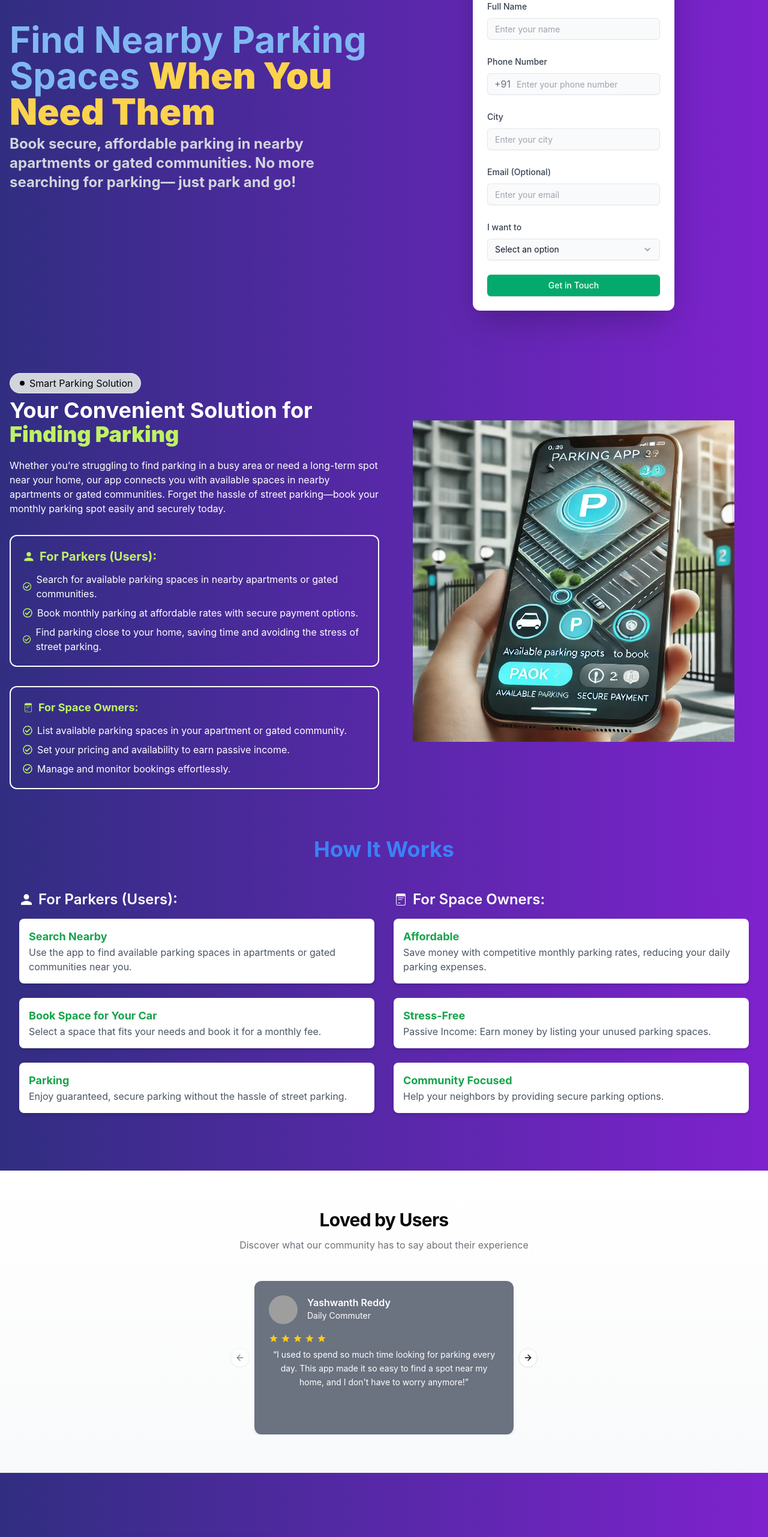
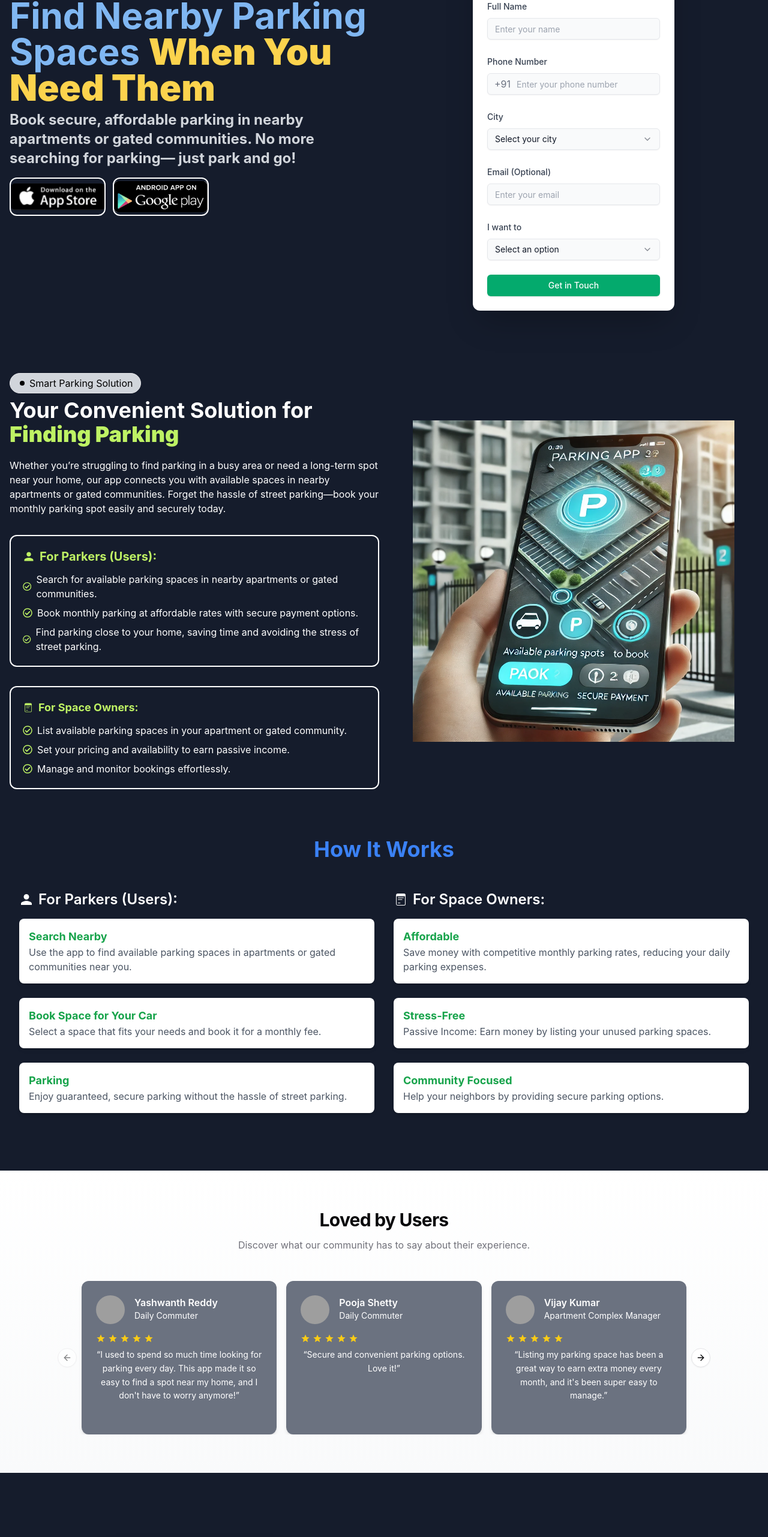
Before and after one commit to yashwanth-yenugu/park-vaahan-web, a React (Vite) app: page / in a window 1280 px wide. Shown: the part 234-2797 px from the top of the page at 60% size. Built offline with nearby package versions, Linux system fonts and the light colour scheme; grey boxes are pictures that could not be loaded.

Commit message:
mobile number updated

```diff
--- a/src/components/Footer/Footer.tsx
+++ b/src/components/Footer/Footer.tsx
@@ -12,12 +12,16 @@ const Footer = () => {
               <img src="parkvaahan-logo.png" alt="ParkVahan Logo" className="h-14" />
             </a>
             <p className="text-white">Offering India's best parking spots at unbeatable prices.</p>
+            <div className="flex gap-3">
+  <img src="/apple-store.svg" alt="Apple Store" className="bg-black w-40 h-16 mt-4 border-2 border-white rounded-xl" />
+  <img src="/play-store.svg" alt="Play Store" className="bg-black  w-40 h-16 mt-4 border-2 border-white rounded-xl" />
+</div>
 
           </div>
           <div className="w-full md:w-1/4 px-4">
             <h3 className="text-3xl font-bold text-blue-300">Get in Touch</h3>
             <p><a href="mailto:connect@parkvaahan.in" className="text-white">connect@parkvaahan.in</a></p>
-            <p><a href="tel:+917899656711" className="text-white">+91 78996 56711 </a></p>
+            <p><a href="tel:+917899656711" className="text-white">+91 6360480998 </a></p>
             <p className="text-white">Madhapur, Hyderabad, India</p>
             <div className="flex space-x-4 mt-2">
             <a href=""><FaInstagram className="w-6 h-6 text-white" /></a>
--- a/src/components/Header/Header.tsx
+++ b/src/components/Header/Header.tsx
@@ -1,7 +1,7 @@
 
 import { Link } from "react-router-dom";
 const Header = () => {
-  const phoneNumber = "+91 78996 56711";
+  const phoneNumber = "+91 6360480998";
 
   return (
     <div>
--- a/src/components/Home/Home.tsx
+++ b/src/components/Home/Home.tsx
@@ -6,13 +6,14 @@ import { FaRegCheckCircle } from "react-icons/fa";
 import ParkingForm from "./ParkingForm";
 import Testimonials from "./Testimonials";
 
+
 const Home = () => {
 
 
 
 
   return (
-    <div className="bg-gradient-to-r from-indigo-900 to-purple-700 py-4">
+    <div className="bg-[#151c2c] py-4">
       <section className="section-1 pt-16 md:py-8">
         <div className="max-w-7xl mx-auto px-4">
           <div className="grid grid-cols-1 md:grid-cols-2 gap-4">
@@ -24,6 +25,11 @@ const Home = () => {
               Book secure, affordable parking in nearby apartments or gated communities.
               No more searching for parking— just park and go!
               </p>
+              <div className="flex gap-3">
+  <img src="/apple-store.svg" alt="Apple Store" className="w-40 h-16 mt-4 border-2 border-white rounded-xl" />
+  <img src="/play-store.svg" alt="Play Store" className="w-40 h-16 mt-4 border-2 border-white rounded-xl" />
+</div>
+
               </div>
           <div data-aos="fade-up" className="p-4 w-full flex flex-col justify-center" >
             <ParkingForm />
@@ -50,10 +56,11 @@ const Home = () => {
           </p>
         </div>
 
+
         <div>
       <div
 
-        className="mt-8 border-white border-2 p-[20px]  shadow-gray-50 rounded-xl hover:bg-slate-950 "
+        className="mt-8 border-white border-2 p-[20px]  shadow-gray-50 rounded-xl "
       >
         <h3 className="text-lime-300 text-xl font-bold mb-3 inline-flex items-center gap-2">
   <IoMdPerson /> For Parkers (Users):
@@ -72,7 +79,7 @@ const Home = () => {
       </div>
     </div>
 
-    <div className="mt-8 border-white border-2 p-[20px] shadow-gray-50 rounded-xl hover:bg-slate-950 ">
+    <div className="mt-8 border-white border-2 p-[20px] shadow-gray-50 rounded-xl ">
   <h3 className="text-lime-300 text-lg font-bold mb-3 inline-flex items-center gap-2">
     <CiMemoPad /> For Space Owners:
   </h3>
@@ -116,22 +123,22 @@ const Home = () => {
             <div className="space-y-6">
               <div className="flex items-center p-4 bg-white rounded-lg shadow-md hover:shadow-lg transition-transform transform hover:scale-105">
                 <div>
-                  <h6 data-aos="fade-up" className="text-lg font-bold text-green-600">Search Nearby</h6>
-                  <p data-aos="fade-up" className="text-gray-600">Use the app to find available parking spaces in apartments or gated communities near you.</p>
+                  <h6  className="text-lg font-bold text-green-600">Search Nearby</h6>
+                  <p className="text-gray-600">Use the app to find available parking spaces in apartments or gated communities near you.</p>
                 </div>
                 {/* <img src="search-logo.png" alt="Search Nearby Logo" className="w-20 h-auto ml-4" /> */}
               </div>
               <div  className="flex items-center p-4 bg-white rounded-lg shadow-md hover:shadow-lg transition-transform transform hover:scale-105">
                 <div>
-                  <h6 data-aos="fade-up"  className="text-lg font-bold text-green-600">Book Space for Your Car</h6>
-                  <p data-aos="fade-up"  className="text-gray-600">Select a space that fits your needs and book it for a monthly fee.</p>
+                  <h6  className="text-lg font-bold text-green-600">Book Space for Your Car</h6>
+                  <p   className="text-gray-600">Select a space that fits your needs and book it for a monthly fee.</p>
                 </div>
                 {/* <img src="book-space.png" alt="Book Space Logo" className="w-20 h-auto ml-4" /> */}
               </div>
               <div className="flex items-center p-4 bg-white rounded-lg shadow-md hover:shadow-lg transition-transform transform hover:scale-105">
                 <div>
-                  <h6 data-aos="fade-up"   className="text-lg font-bold text-green-600">Parking</h6>
-                  <p data-aos="fade-up"   className="text-gray-600">Enjoy guaranteed, secure parking without the hassle of street parking.</p>
+                  <h6  className="text-lg font-bold text-green-600">Parking</h6>
+                  <p    className="text-gray-600">Enjoy guaranteed, secure parking without the hassle of street parking.</p>
                 </div>
                 {/* <img src="parking-1.jpg" alt="Parking Logo" className="w-20 h-auto ml-4" /> */}
               </div>
@@ -144,22 +151,22 @@ const Home = () => {
             <div className="space-y-6">
               <div className="flex items-center p-4 bg-white rounded-lg shadow-md hover:shadow-lg transition-transform transform hover:scale-105">
                 <div>
-                  <h6 data-aos="fade-up" className="text-lg font-bold text-green-600">Affordable</h6>
-                  <p data-aos="fade-up"  className="text-gray-600">Save money with competitive monthly parking rates, reducing your daily parking expenses.</p>
+                  <h6  className="text-lg font-bold text-green-600">Affordable</h6>
+                  <p  className="text-gray-600">Save money with competitive monthly parking rates, reducing your daily parking expenses.</p>
                 </div>
                 {/* <img src="Affordable.jpg" alt="Affordable Logo" className="w-20 h-auto ml-4" /> */}
               </div>
               <div className="flex items-center p-4 bg-white rounded-lg shadow-md hover:shadow-lg transition-transform transform hover:scale-105">
                 <div>
-                  <h6 data-aos="fade-up"  className="text-lg font-bold text-green-600">Stress-Free</h6>
-                  <p data-aos="fade-up"  className="text-gray-600">Passive Income: Earn money by listing your unused parking spaces.</p>
+                  <h6   className="text-lg font-bold text-green-600">Stress-Free</h6>
+                  <p   className="text-gray-600">Passive Income: Earn money by listing your unused parking spaces.</p>
                 </div>
                 {/* <img src="stress-free.jpg" alt="Stress-Free Logo" className="w-20 h-auto ml-4" /> */}
               </div>
               <div className="flex items-center p-4 bg-white rounded-lg shadow-md hover:shadow-lg transition-transform transform hover:scale-105">
                 <div>
-                  <h6 data-aos="fade-up"  className="text-lg font-bold text-green-600">Community Focused</h6>
-                  <p  data-aos="fade-up" className="text-gray-600">Help your neighbors by providing secure parking options.</p>
+                  <h6  className="text-lg font-bold text-green-600">Community Focused</h6>
+                  <p  className="text-gray-600">Help your neighbors by providing secure parking options.</p>
                 </div>
                 {/* <img src="Community-Focused.jpg" alt="Community Focused Logo" className="w-20 h-auto ml-4" /> */}
               </div>
--- a/src/components/Home/ParkingForm.tsx
+++ b/src/components/Home/ParkingForm.tsx
@@ -13,7 +13,6 @@ import {
   FormLabel,
   FormMessage,
 } from "@/components/ui/form";
-import { Input } from "@/components/ui/input";
 import {
   Select,
   SelectContent,
@@ -21,6 +20,7 @@ import {
   SelectTrigger,
   SelectValue,
 } from "@/components/ui/select";
+import { Input } from "@/components/ui/input";
 
 // Validation Schema using Zod
 const formSchema = z.object({
@@ -35,11 +35,22 @@ const formSchema = z.object({
     .email("Please enter a valid email")
     .optional()
     .or(z.literal("")),
-  city: z.string().min(2, "City must be at least 2 characters"),
+  city: z.string().min(2, "Please select a city"),
   purpose: z.enum(["find", "list"], {
     required_error: "Please select your purpose",
   }),
 });
+
+const metroCities = [
+  "Mumbai",
+  "Delhi",
+  "Bangalore",
+  "Hyderabad",
+  "Chennai",
+  "Kolkata",
+  "Pune",
+  "Ahmedabad",
+];
 
 const ParkingForm = () => {
   const [isExpanded, setIsExpanded] = useState(true);
@@ -146,21 +157,31 @@ const ParkingForm = () => {
                   )}
                 />
 
-                {/* City Field */}
+                {/* City Dropdown */}
                 <FormField
                   control={form.control}
                   name="city"
                   render={({ field }) => (
                     <FormItem>
                       <FormLabel className="text-gray-700">City</FormLabel>
-                      <FormControl>
-                        <Input
-                          placeholder="Enter your city"
-                          autoComplete="off"
-                          {...field}
-                          className="bg-gray-50 border-gray-200 text-gray-900 placeholder:text-gray-400 focus:border-gray-400 transition-colors"
-                        />
-                      </FormControl>
+                      <Select onValueChange={field.onChange} defaultValue={field.value}>
+                        <FormControl>
+                          <SelectTrigger className="bg-gray-50 border-gray-200 text-gray-900 focus:border-gray-400 transition-colors">
+                            <SelectValue placeholder="Select your city" />
+                          </SelectTrigger>
+                        </FormControl>
+                        <SelectContent className="bg-white border-gray-200">
+                          {metroCities.map((city) => (
+                            <SelectItem
+                              key={city}
+                              value={city}
+                              className="text-gray-900 hover:bg-gray-100 focus:bg-gray-100 focus:text-gray-900 cursor-pointer"
+                            >
+                              {city}
+                            </SelectItem>
+                          ))}
+                        </SelectContent>
+                      </Select>
                       <FormMessage className="text-red-500" />
                     </FormItem>
                   )}
@@ -172,9 +193,7 @@ const ParkingForm = () => {
                   name="email"
                   render={({ field }) => (
                     <FormItem>
-                      <FormLabel className="text-gray-700">
-                        Email (Optional)
-                      </FormLabel>
+                      <FormLabel className="text-gray-700">Email (Optional)</FormLabel>
                       <FormControl>
                         <Input
                           placeholder="Enter your email"
@@ -196,28 +215,15 @@ const ParkingForm = () => {
                   render={({ field }) => (
                     <FormItem>
                       <FormLabel className="text-gray-700">I want to</FormLabel>
-                      <Select
-                        onValueChange={field.onChange}
-                        defaultValue={field.value}
-                      >
+                      <Select onValueChange={field.onChange} defaultValue={field.value}>
                         <FormControl>
                           <SelectTrigger className="bg-gray-50 border-gray-200 text-gray-900 focus:border-gray-400 transition-colors">
                             <SelectValue placeholder="Select an option" />
                           </SelectTrigger>
                         </FormControl>
                         <SelectContent className="bg-white border-gray-200">
-                          <SelectItem
-                            value="find"
-                            className="text-gray-900 hover:bg-gray-100 focus:bg-gray-100 focus:text-gray-900 cursor-pointer"
-                          >
-                            Find Parking Space
-                          </SelectItem>
-                          <SelectItem
-                            value="list"
-                            className="text-gray-900 hover:bg-gray-100 focus:bg-gray-100 focus:text-gray-900 cursor-pointer"
-                          >
-                            List My Parking Space
-                          </SelectItem>
+                          <SelectItem value="find">Find Parking Space</SelectItem>
+                          <SelectItem value="list">List My Parking Space</SelectItem>
                         </SelectContent>
                       </Select>
                       <FormMessage className="text-red-500" />
--- a/src/components/Home/Testimonials.tsx
+++ b/src/components/Home/Testimonials.tsx
@@ -38,8 +38,24 @@ const testimonials: Testimonial[] = [
     role: "Apartment Complex Manager",
     rating: 5,
     review:
-      "Listing my parking space has been a great way to earn extra money every month, and it's been super easy to manage",
-  }
+      "Listing my parking space has been a great way to earn extra money every month, and it's been super easy to manage.",
+  },
+  {
+    image: "user4.jpg",
+    name: "Ananya Sharma",
+    role: "Frequent Traveler",
+    rating: 5,
+    review:
+      "Booking parking in advance has made my airport trips stress-free. Highly recommend this service!",
+  },
+  {
+    image: "user5.jpg",
+    name: "Rahul Verma",
+    role: "Event Organizer",
+    rating: 4,
+    review:
+      "Great for finding parking during busy events. Saves a lot of time and effort!",
+  },
 ];
 
 const Testimonials = () => {
@@ -49,15 +65,14 @@ const Testimonials = () => {
         <div className="max-w-2xl mx-auto text-center mb-12">
           <h2 className="text-3xl font-bold tracking-tight mb-3">Loved by Users</h2>
           <p className="text-muted-foreground">
-            Discover what our community has to say about their experience
+            Discover what our community has to say about their experience.
           </p>
         </div>
 
-
-        <Carousel className="relative w-full max-w-md mx-auto">
-          <CarouselContent className="flex ml-0 me-0">
+        <Carousel className="relative w-full max-w-5xl mx-auto">
+          <CarouselContent className="flex ml-0 me-0 md:flex-nowrap">
             {testimonials.map((testimonial, index) => (
-              <CarouselItem key={index} className="basis-full px-2">
+              <CarouselItem key={index} className="basis-full md:basis-1/3 px-2">
                 <Card className="bg-gray-500 border-none shadow-md hover:shadow-lg transition-shadow w-full h-64 mx-auto flex flex-col justify-between">
                   <CardContent className="p-6 flex flex-col h-full">
                     <div className="flex items-start space-x-4">
@@ -101,7 +116,6 @@ const Testimonials = () => {
             ))}
           </CarouselContent>
 
-
           <CarouselPrevious className="absolute left-2 sm:-left-8 top-1/2 transform -translate-y-1/2" />
           <CarouselNext className="absolute right-2 sm:-right-8 top-1/2 transform -translate-y-1/2" />
         </Carousel>
```
Also changed, not shown: public/apple-store.svg (added), public/play-store.svg (added).
